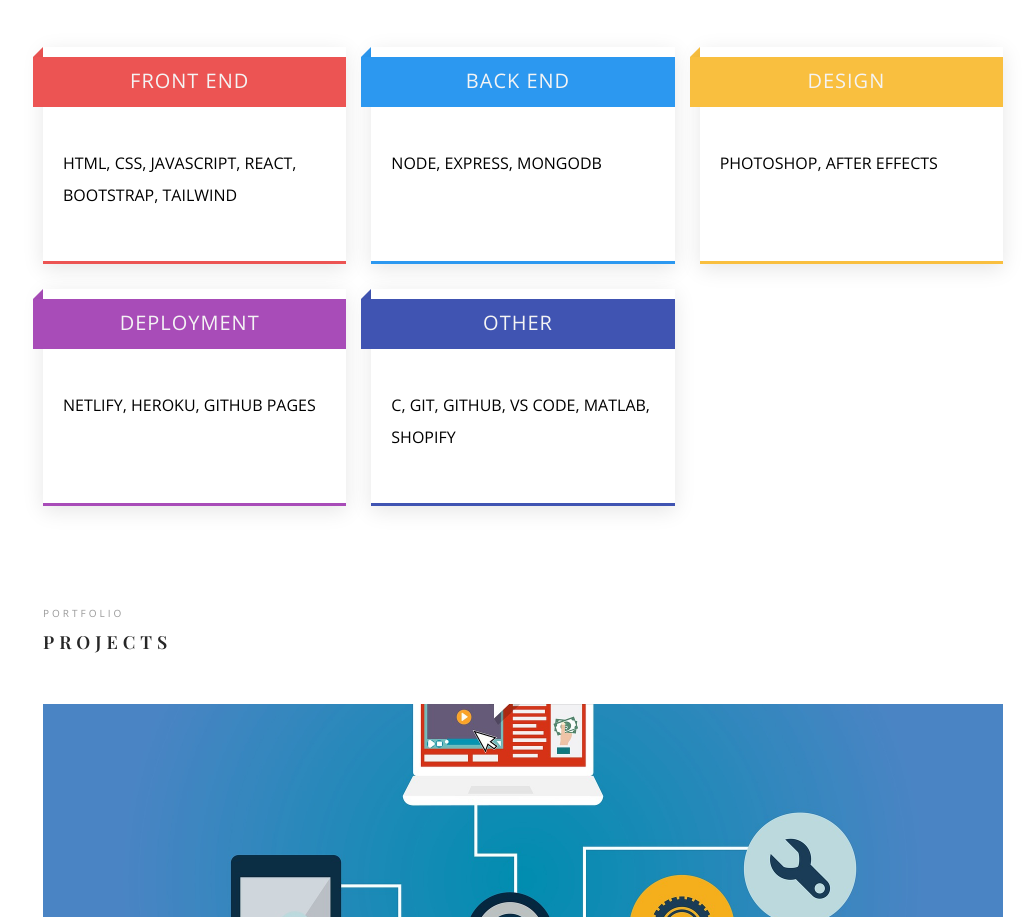
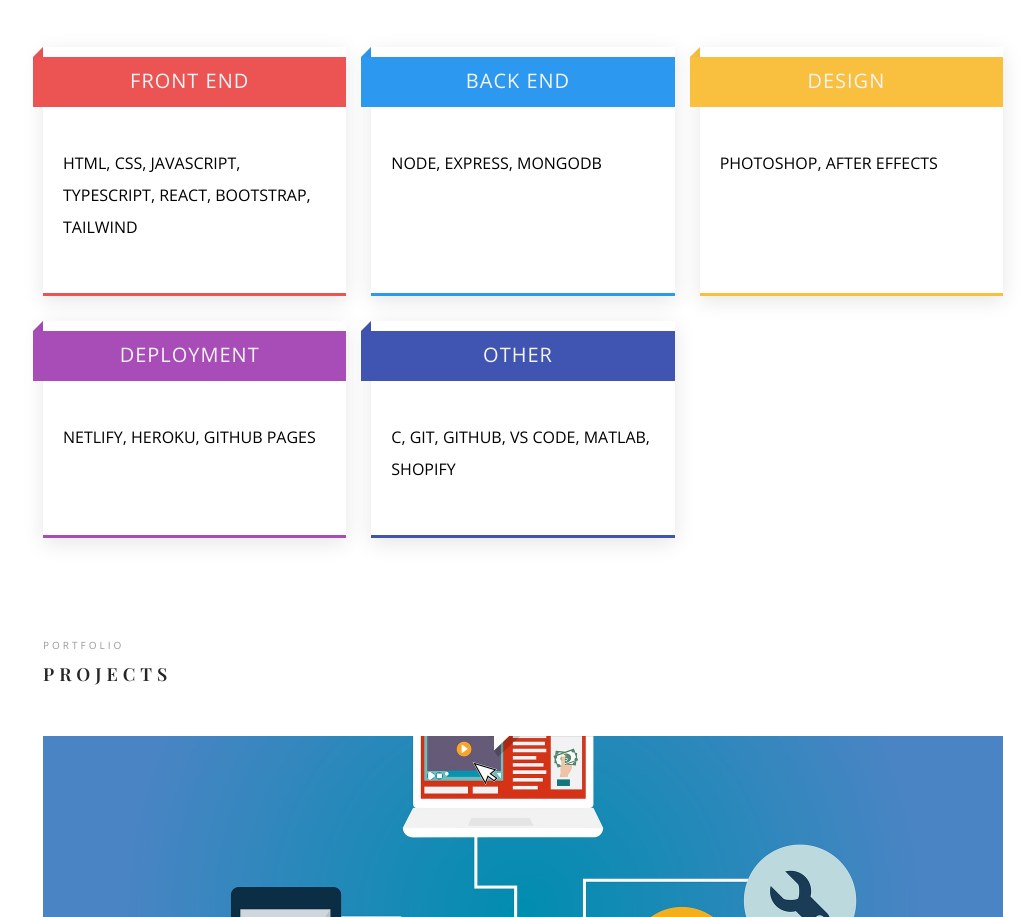
Before and after one commit to zgdino/personalP, a website: page index.html in a window 1280 px wide. Shown: the part 1253-2170 px from the top of the page, without its empty margins (247-1280 px from the left). Drawn offline with nearby package versions, Linux system fonts and the light colour scheme.

Commit message:
Change the stack

```diff
--- a/index.html
+++ b/index.html
@@ -111,7 +111,7 @@
                         <div class="item-skill">
                             <h5 class="skill-name">FRONT END</h5>
                         </div>
-                        <p class="skill-description">HTML, CSS, JAVASCRIPT, REACT, BOOTSTRAP, TAILWIND</p>
+                        <p class="skill-description">HTML, CSS, JAVASCRIPT, TYPESCRIPT, REACT, BOOTSTRAP, TAILWIND</p>
                     </div>
                     <div class="grid-item blue">
                         <div class="item-skill">
```
